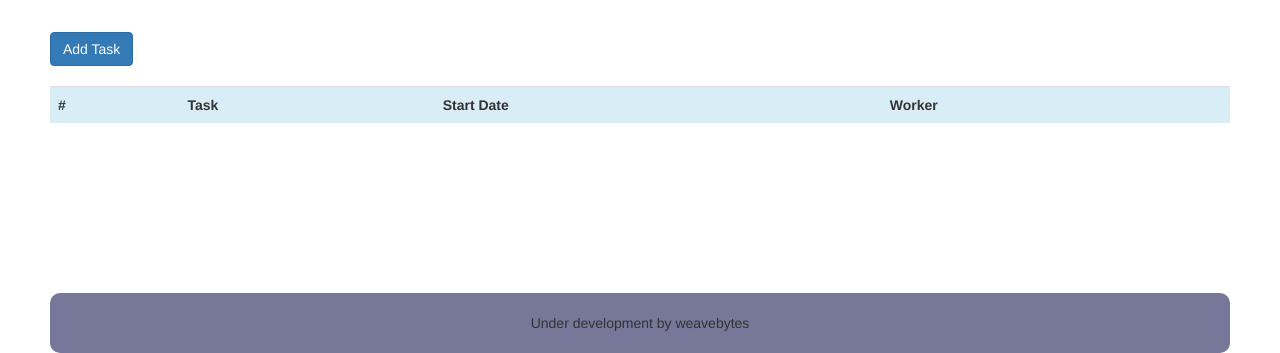
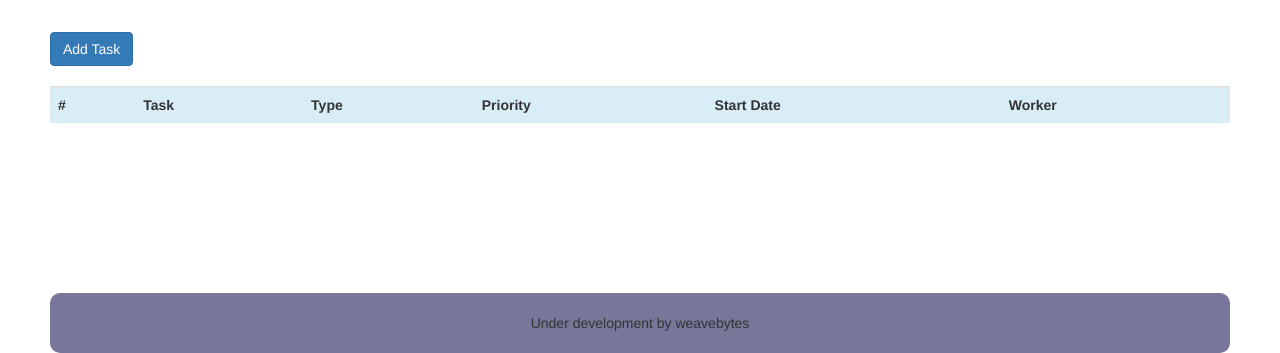
Before and after one commit to stoic1979/djprojman, a Django app: page /tasks/ in a window 1280 px wide. Shown: the part 302-655 px from the top of the page. Run offline with Django 3.2, Linux system fonts and the light colour scheme; the visitor is signed in with stand-in values (Sample User, id 1); parts of the project's set-up code (start-up, migrations or seed data) failed here and were passed over; some libraries are stand-ins or nearby versions.

Commit message:
showing task type/priority in listing

```diff
--- a/dashboard/templates/tasks.html
+++ b/dashboard/templates/tasks.html
@@ -15,6 +15,8 @@
     <tr class="info">
         <td><b>#</b></td>
         <td><b>Task</b></td>
+        <td><b>Type</b></td>
+        <td><b>Priority</b></td>
         <td><b>Start Date</b></td>
         <td><b>Worker</b></td>
     </tr>
@@ -22,6 +24,8 @@
     <tr>
         <td>{{ forloop.counter }}</td>
         <td><a href="/task_detail/{{ task.id }}">{{ task.title }}</a></td>
+        <td>{{ task.type }}</td>
+        <td>{{ task.priority }}</td>
         <td>{{ task.start_date }}</td>
         <td>{{ task.worker }}</td>
     </tr>
@@ -29,7 +33,9 @@
 </table>
 
 <br> <br> <br> <br> <br> <br> <br>
-<!-- !!!!!!!!!!!!!! ADD PROJECT BEGINS HERE !!!!!!!!!!!!!-->
+<!-- !!!!!!!!!!!!!!!!!!!!!!!!!!!!!!!!!!!!!!!!!!!!!!!!!!!!!!!!!!!!!!!!!!!!!!!!!!!!!!!!!!!!!!!!!!!!!!!!!-->
+<!-- !!!!!!!!!!!!!!!!!!!!!!!!               ADD PROJECT BEGINS HERE            !!!!!!!!!!!!!!!!!!!!!!!-->
+<!-- !!!!!!!!!!!!!!!!!!!!!!!!!!!!!!!!!!!!!!!!!!!!!!!!!!!!!!!!!!!!!!!!!!!!!!!!!!!!!!!!!!!!!!!!!!!!!!!!!-->
 <div class="modal fade" id="AddTaskModal" tabindex="-1"
     role="dialog" aria-labelledby="helpModalLabel" aria-hidden="true">
     <div class="modal-dialog">
@@ -74,6 +80,8 @@
         </div>
     </div>
 </div>
-<!-- !!!!!!!!!!!!!! ADD PROJECT MODAL ENDS HERE !!!!!!!!!!!!!-->
+<!-- !!!!!!!!!!!!!!!!!!!!!!!!!!!!!!!!!!!!!!!!!!!!!!!!!!!!!!!!!!!!!!!!!!!!!!!!!!!!!!!!!!!!!!!!!!!!!!!!!-->
+<!-- !!!!!!!!!!!!!!!!!!!!!!!!!!!!1!!!! ADD PROJECT MODAL ENDS HERE !!!!!!!!!!!!!!!!!!!!!!!!!!!!!!!!!!!-->
+<!-- !!!!!!!!!!!!!!!!!!!!!!!!!!!!!!!!!!!!!!!!!!!!!!!!!!!!!!!!!!!!!!!!!!!!!!!!!!!!!!!!!!!!!!!!!!!!!!!!!-->
 
 {% endblock %}
```
